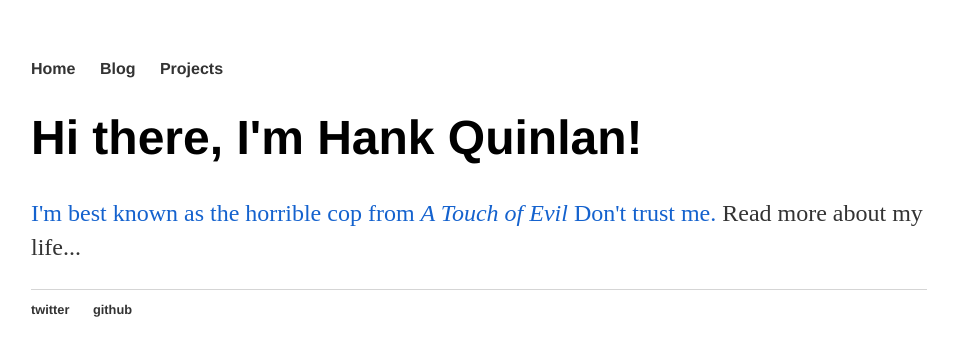
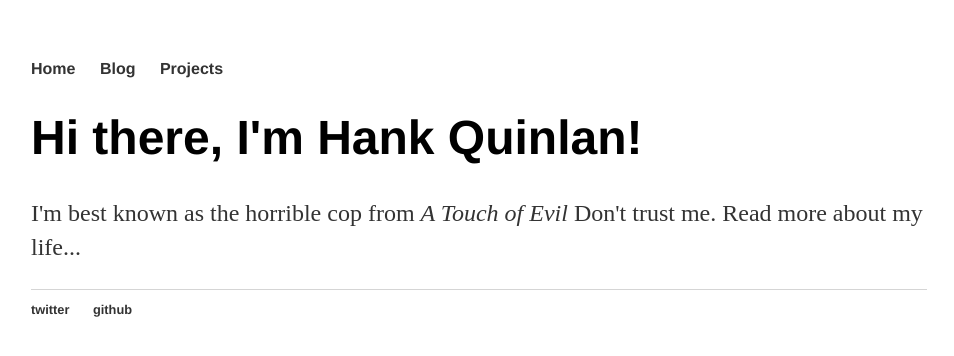
Before and after one commit to purtill/purtill.github.io, a Jekyll site: the page built from index.html, in a window 1280 px wide. Shown: the top 356 px of the page, without its empty margins (161-1115 px from the left). Built offline with Jekyll 4.4.1, drawn with Linux system fonts in a browser that asks for light colours.

Commit message:
Update main.css

```diff
--- a/css/main.css
+++ b/css/main.css
@@ -26,12 +26,12 @@ h1 {
 p {
     font-size: 1.5em;
     line-height: 1.4em;
-    color: #1462ce;
+    color: #333;
 }
 footer {
     border-top: 1px solid #d5d5d5;
     font-size: .8em;
-    color: #1462ce
+    color: #1462ce;
 }
 
 ul.posts {
```
